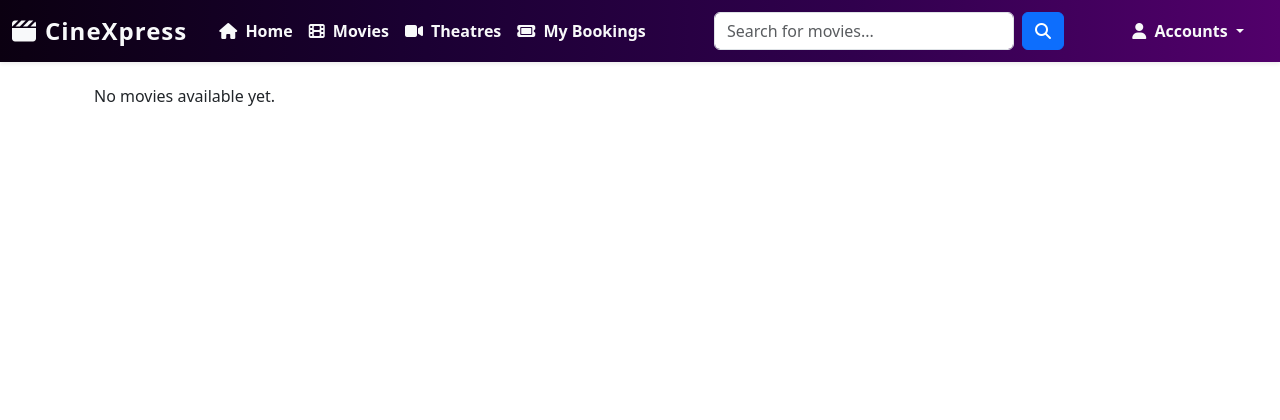
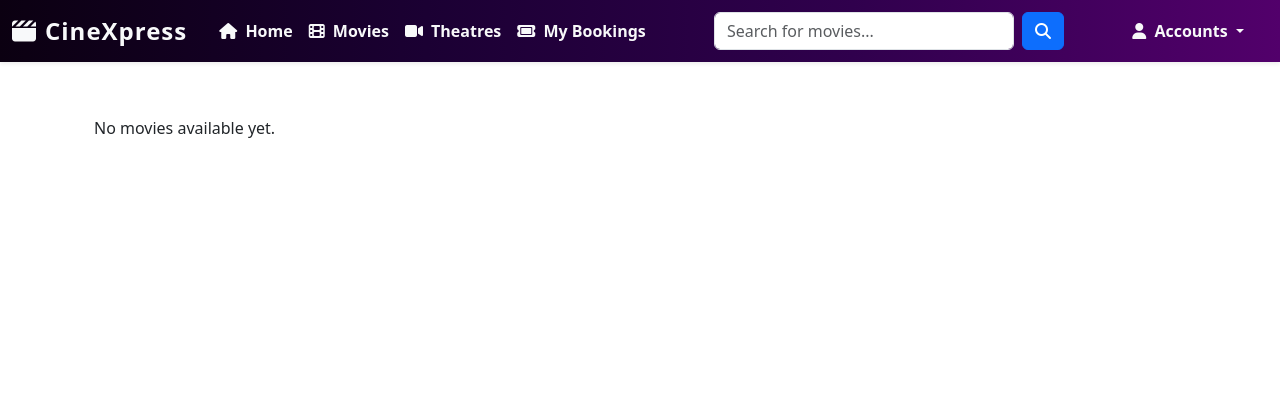
Before and after one commit to Adhi-2003/Django-Movie-Ticket-Booking-Website, a Django app: page / in a window 1280 px wide. Shown: the top 420 px of the page. Run offline with Django 5.2, Linux system fonts and the light colour scheme; data that the repository does not hold is empty; some libraries are stand-ins or nearby versions.

Commit message:
update commit

```diff
--- a/CineXpress/static/css/style.css
+++ b/CineXpress/static/css/style.css
@@ -183,8 +183,3 @@ main {
   border-color: #bbb;
 }
 /* ----------------------- */
-
-footer a:hover {
-  color: #ff4d6d; /* or a shade you like */
-  text-decoration: underline;
-}
--- a/CineXpress/templates/mainapp/home.html
+++ b/CineXpress/templates/mainapp/home.html
@@ -11,7 +11,7 @@ Home
 </section>
 
 <section>
-<div class="container my-4">
+  <div class="container py-2 my-4">
     <div class="container my-4">
       <div class="row">
         {% for movie in movies %}
@@ -23,6 +23,7 @@ Home
         {% endfor %}
       </div>
     </div>
+  </div>
 </section>
 
 {% endblock %}
```
Lines whose indentation alone changed are shown as unchanged.
